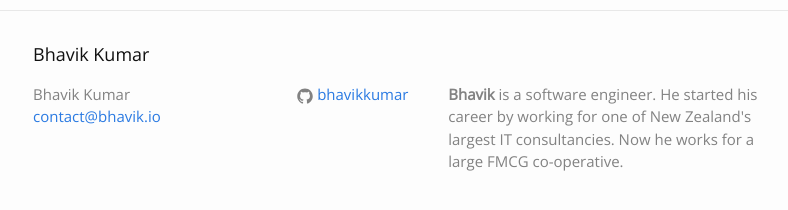
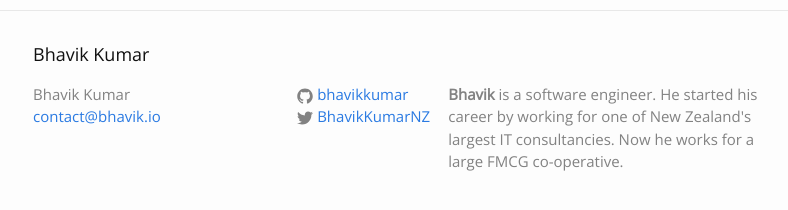
Before and after one commit to bhavikkumar/bhavik.io, a Jekyll site: the page built from index.html, in a window 1280 px wide and 900 px high, scrolled down 1504 px. Shown: the part 667-877 px from the top of the window, without its empty margins (237-1025 px from the left). Built offline with Jekyll 4.4.1, drawn with Linux system fonts in a browser that asks for light colours; the list of posts is cut into pages by our own code.

Commit message:
Add twitter link

```diff
--- a/_config.yml
+++ b/_config.yml
@@ -17,7 +17,7 @@ description: > # this means to ignore newlines until "baseurl:"
   he works for a large FMCG co-operative.
 baseurl: "" # the subpath of your site, e.g. /blog
 url: "https://bhavik.io" # the base hostname & protocol for your site
-# twitter_username: bhavikkumar
+twitter_username: BhavikKumarNZ
 github_username:  bhavikkumar
 google_analytics: UA-78148514-1
 
```
